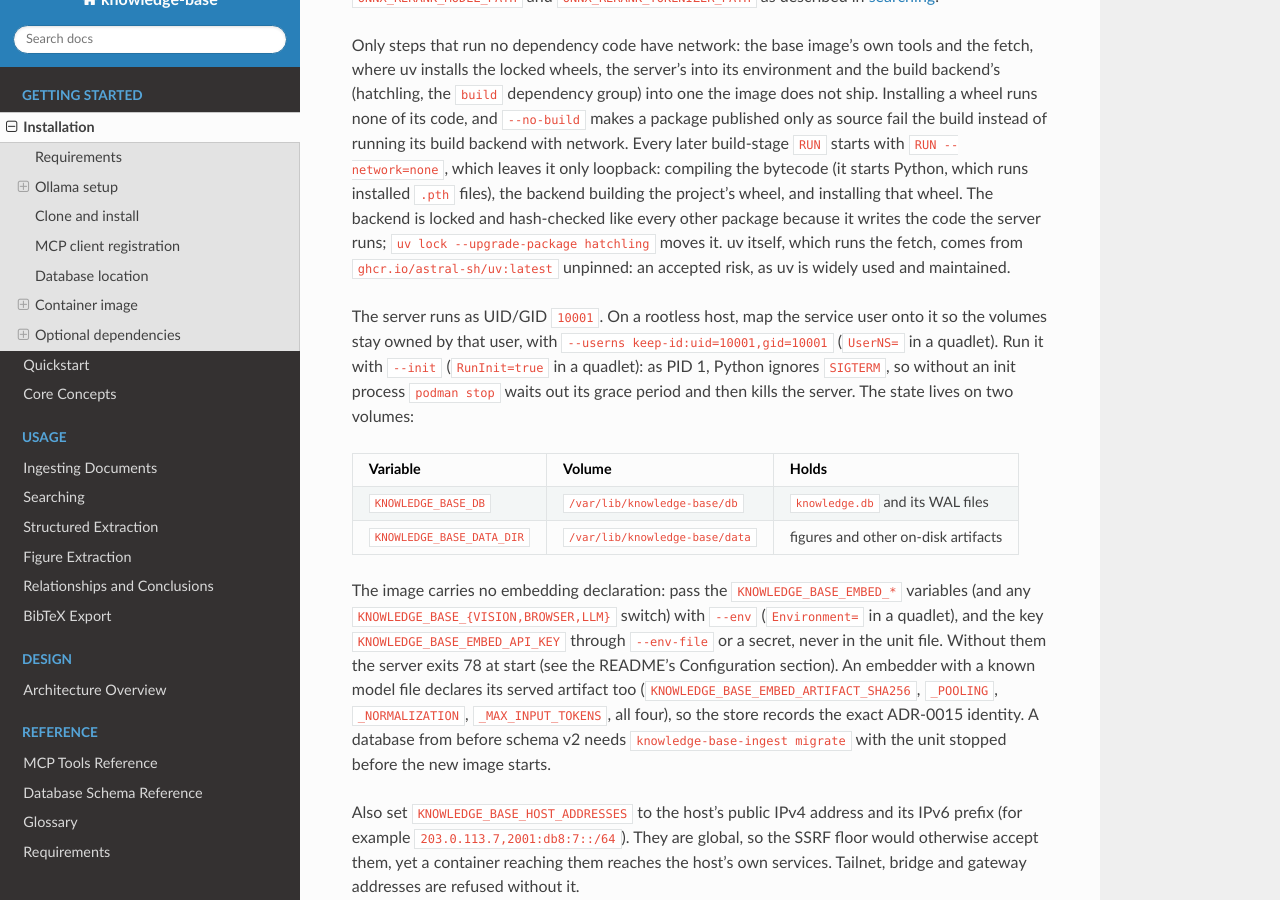
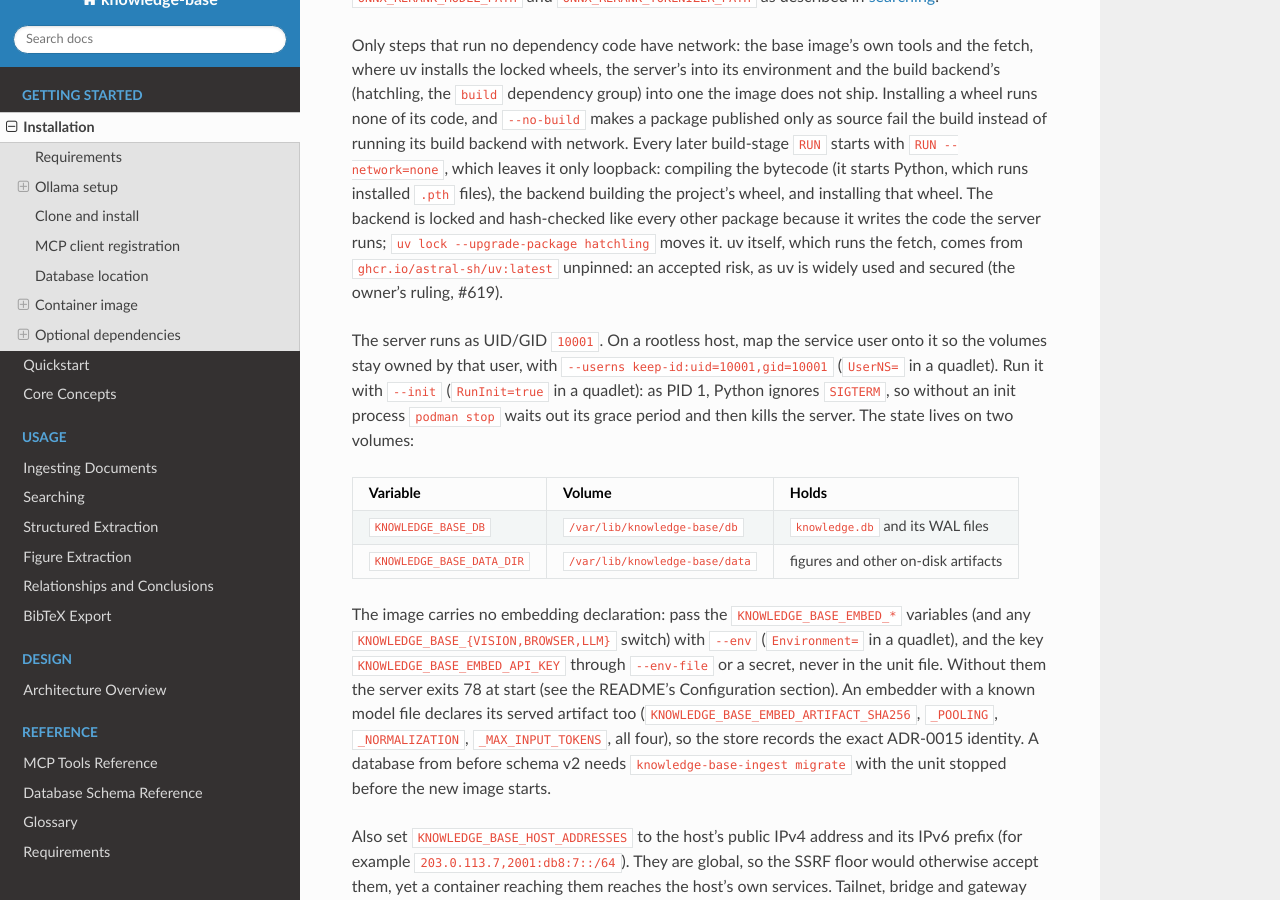
Before and after one commit to dutiona/knowledge-base, a Sphinx documentation site: the page built from docs/getting-started/installation.md, in a window 1280 px wide and 900 px high, scrolled down 3237 px. Built offline with Sphinx 7.4.7 and the Read the Docs theme 3.1.0, drawn with Linux system fonts in a browser that asks for light colours.

Commit message:
docs(container): cite where the uv ruling lives and keep to its reasons
The comment beside the unpinned uv image cited #600, which does not hold
the owner's ruling, and added a reason the owner never gave. It now points
at #619, where the ruling is quoted verbatim, and keeps to his reasons;
the install guide says the same.

Refs #600

```diff
--- a/docs/getting-started/installation.md
+++ b/docs/getting-started/installation.md
@@ -146,7 +146,7 @@ as source fail the build instead of running its build backend with network. Ever
 `.pth` files), the backend building the project's wheel, and installing that wheel. The backend is locked and
 hash-checked like every other package because it writes the code the server runs; `uv lock --upgrade-package hatchling`
 moves it. uv itself, which runs the fetch, comes from `ghcr.io/astral-sh/uv:latest` unpinned: an accepted risk, as uv is
-widely used and maintained.
+widely used and secured (the owner's ruling, #619).
 
 The server runs as UID/GID `10001`. On a rootless host, map the service user onto it so the volumes stay owned by
 that user, with `--userns keep-id:uid=10001,gid=10001` (`UserNS=` in a quadlet). Run it with `--init`
```
Also changed, not shown: 1 other file.
